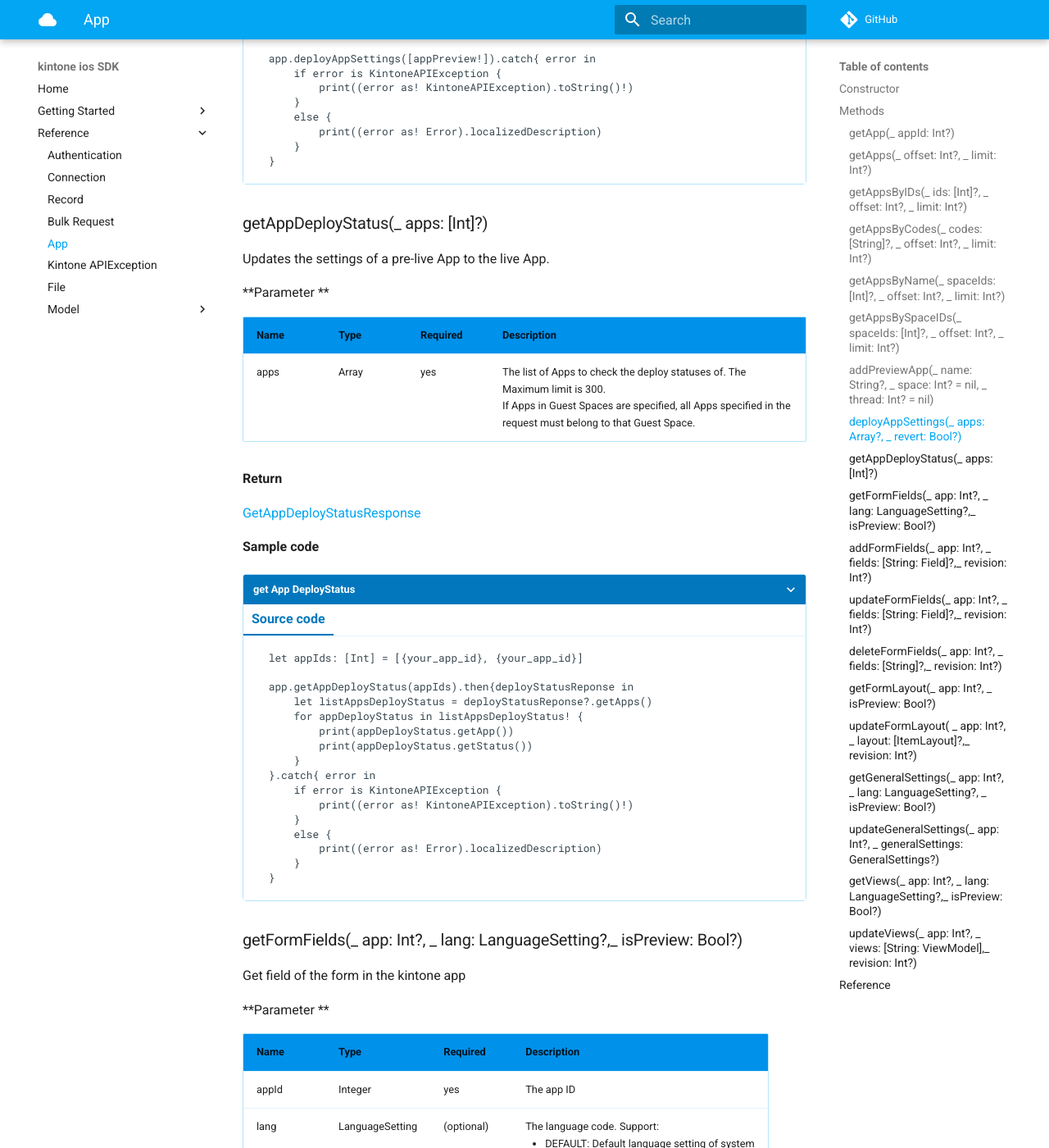
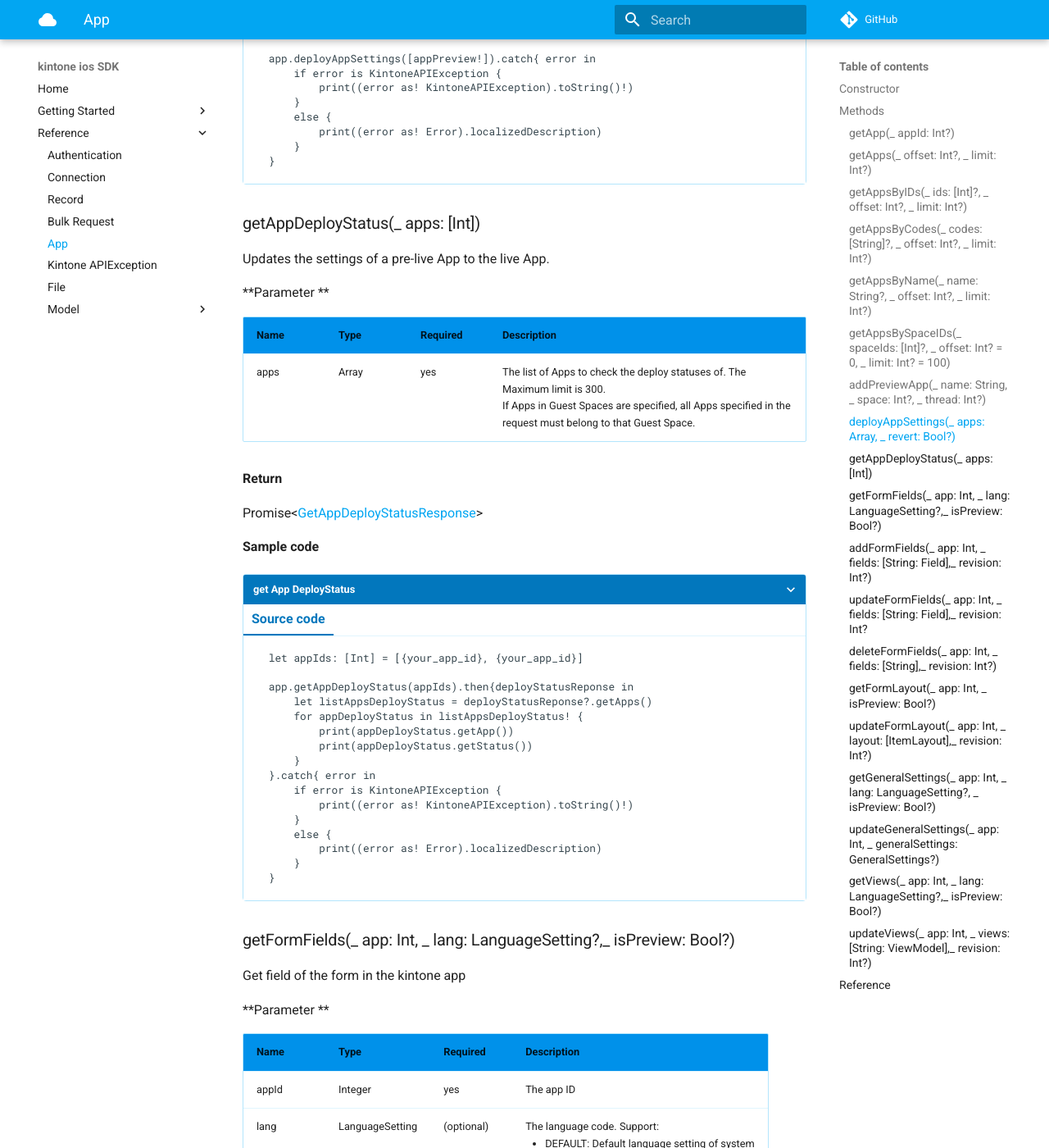
Before and after one commit to kintone-labs/kintone-ios-sdk, an MkDocs documentation site: the page built from docs/docs/reference/app.md, in a window 1280 px wide and 1400 px high, scrolled down 8881 px. Shown: the whole window at 82% size. Built offline with MkDocs 1.6.1 and Material for MkDocs 9.7.7, drawn with Linux system fonts in a browser that asks for light colours; comment, search, counter and statistics services are not loaded; old or Windows-style settings are respelled for this version of MkDocs; some of the changed text lies outside the part shown.

Commit message:
update docs

```diff
--- a/docs/docs/reference/app.md
+++ b/docs/docs/reference/app.md
@@ -56,7 +56,7 @@
 
 **Return**
 
-[AppModel](../model/app/app/app-model)
+Promise<[AppModel](../model/app/app/app-model)>
 
 **Sample code**
 
@@ -101,7 +101,7 @@
 
 **Return**
 
-List<[AppModel](../model/app/app/app-model)>
+Promise< Array<[AppModel](../model/app/app/app-model)>>
 
 **Sample code**
 
@@ -151,7 +151,7 @@
 
 **Return**
 
-List<[AppModel](../model/app/app/app-model)>
+Promise< Array<[AppModel](../model/app/app/app-model)>>
 
 **Sample code**
 
@@ -205,7 +205,7 @@
 
 **Return**
 
-List<[AppModel](../model/app/app/app-model)>
+Promise< Array<[AppModel](../model/app/app/app-model)>>
 
 **Sample code**
 
@@ -246,7 +246,7 @@
 
 </details>
 
-### getAppsByName(_ spaceIds: [Int]?, _ offset: Int?, _ limit: Int?)
+### getAppsByName(_ name: String?, _ offset: Int?, _ limit: Int?)
 
 Get multiple apps by name
 
@@ -260,7 +260,7 @@
 
 **Return**
 
-List<[AppModel](../model/app/app/app-model)>
+Promise< Array<[AppModel](../model/app/app/app-model)>>
 
 **Sample code**
 
@@ -301,7 +301,7 @@
 
 </details>
 
-### getAppsBySpaceIDs(_ spaceIds: [Int]?, _ offset: Int?, _ limit: Int?)
+### getAppsBySpaceIDs(_ spaceIds: [Int]?, _ offset: Int? = 0, _ limit: Int? = 100)
 
 Get multiple apps by space id
 
@@ -315,7 +315,7 @@
 
 **Return**
 
-List<[AppModel](../model/app/app/app-model)>
+Promise< Array<[AppModel](../model/app/app/app-model)>>
 
 **Sample code**
 
@@ -355,7 +355,7 @@
 
 </details>
 
-### addPreviewApp(_ name: String?, _ space: Int? = nil, _ thread: Int? = nil)
+### addPreviewApp(_ name: String, _ space: Int?, _ thread: Int?)
 
 Creates a preview App.
 
@@ -369,7 +369,7 @@
 
 **Return**
 
-[PreviewApp](../model/app/app/preview-app)
+Promise<[PreviewApp](../model/app/app/preview-app)>
 
 **Sample code**
 
@@ -400,7 +400,7 @@
 </details>
 
 
-### deployAppSettings(_ apps: Array<PreviewApp>?, _ revert: Bool?)
+### deployAppSettings(_ apps: Array<PreviewApp>, _ revert: Bool?)
 
 Updates the settings of a pre-live App to the live App.
 
@@ -413,7 +413,7 @@
 
 **Return**
 
-None
+Promise <Void\>
 
 **Sample code**
 
@@ -441,7 +441,7 @@
 
 </details>
 
-### getAppDeployStatus(_ apps: [Int]?)
+### getAppDeployStatus(_ apps: [Int])
 
 Updates the settings of a pre-live App to the live App.
 
@@ -453,7 +453,7 @@
 
 **Return**
 
-[GetAppDeployStatusResponse](../model/app/app/get-app-deploy-status-response)
+Promise<[GetAppDeployStatusResponse](../model/app/app/get-app-deploy-status-response)>
 
 **Sample code**
 
@@ -486,7 +486,7 @@
 </details>
 
 
-### getFormFields(_ app: Int?, _ lang: LanguageSetting?,_ isPreview: Bool?)
+### getFormFields(_ app: Int, _ lang: LanguageSetting?,_ isPreview: Bool?)
 
 Get field of the form in the kintone app
 
@@ -500,7 +500,7 @@
 
 **Return**
 
-[FormFields](../model/app/form/field/form-fields)
+Promise<[FormFields](../model/app/form/field/form-fields)>
 
 **Sample code**
 
@@ -545,7 +545,7 @@
 
 </details>
 
-### addFormFields(_ app: Int?, _ fields: [String: Field]?,_ revision: Int?)
+### addFormFields(_ app: Int, _ fields: [String: Field],_ revision: Int?)
 
 Adds fields to a form of an App.
 
@@ -559,7 +559,7 @@
 
 **Return**
 
-[BasicResponse](../model/app/basic-response)
+Promise<[BasicResponse](../model/app/basic-response)>
 
 **Sample code**
 
@@ -606,7 +606,7 @@
 
 </details>
 
-### updateFormFields(_ app: Int?, _ fields: [String: Field]?,_ revision: Int?)
+### updateFormFields(_ app: Int, _ fields: [String: Field],_ revision: Int?
 
 Updates the field settings of fields in a form of an App.
 
@@ -620,7 +620,7 @@
 
 **Return**
 
-[BasicResponse](../model/app/basic-response)
+Promise<[BasicResponse](../model/app/basic-response)>
 
 **Sample code**
 
@@ -659,7 +659,7 @@
 
 </details>
 
-### deleteFormFields(_ app: Int?, _ fields: [String]?,_ revision: Int?)
+### deleteFormFields(_ app: Int, _ fields: [String],_ revision: Int?)
 
 > Deletes fields from a form of an App.
 
@@ -673,7 +673,7 @@
 
 **Return**
 
-[BasicResponse](../model/app/basic-response)
+Promise<[BasicResponse](../model/app/basic-response)>
 
 **Sample code**
 
@@ -703,7 +703,7 @@
 
 </details>
 
-### getFormLayout(_ app: Int?, _ isPreview: Bool?)
+### getFormLayout(_ app: Int, _ isPreview: Bool?)
 
 Get the layout of form in kintone app
 
@@ -716,7 +716,7 @@
 
 **Return**
 
-[FormLayout](../model/app/form/layout/form-layout)
+Promise<[FormLayout](../model/app/form/layout/form-layout)>
 
 **Sample code**
 
@@ -759,7 +759,7 @@
 
 </details>
 
-### updateFormLayout( _ app: Int?, _ layout: [ItemLayout]?,_ revision: Int?)
+### updateFormLayout(_ app: Int, _ layout: [ItemLayout],_ revision: Int?)
 
 Updates the field layout info of a form in an App.
 
@@ -773,7 +773,7 @@
 
 **Return**
 
-[BasicResponse](../model/app/basic-response)
+Promise<[BasicResponse](../model/app/basic-response)>
 
 **Sample code**
 
@@ -866,7 +866,7 @@
 
 </details>
 
-### getGeneralSettings(_ app: Int?, _ lang: LanguageSetting?, _ isPreview: Bool?)
+### getGeneralSettings(_ app: Int, _ lang: LanguageSetting?, _ isPreview: Bool?)
 
 Gets the description, name, icon, revision and color theme of an App.
 
@@ -880,7 +880,7 @@
 
 **Return**
 
-[GeneralSettings](../model/app/general/general-settings)
+Promise<[GeneralSettings](../model/app/general/general-settings)>
 
 **Sample code**
 
@@ -928,7 +928,7 @@
 
 </details>
 
-### updateGeneralSettings(_ app: Int?, _ generalSettings: GeneralSettings?)
+### updateGeneralSettings(_ app: Int, _ generalSettings: GeneralSettings?)
 
 Updates the description, name, icon, revision and color theme of an App.
 
@@ -941,7 +941,7 @@
 
 **Return**
 
-[BasicResponse](../model/app/basic-response)
+Promise<[BasicResponse](../model/app/basic-response)>
 
 **Sample code**
 
@@ -976,7 +976,7 @@
 
 </details>
 
-### getViews(_ app: Int?, _ lang: LanguageSetting?,_ isPreview: Bool?)
+### getViews(_ app: Int, _ lang: LanguageSetting?,_ isPreview: Bool?)
 
 Gets the View settings of an App.
 
@@ -990,7 +990,7 @@
 
 **Return**
 
-[GetViewsResponse](../model/app/view/update-views-response)
+Promise<[GetViewsResponse](../model/app/view/update-views-response)>
 
 **Sample code**
 
@@ -1034,7 +1034,7 @@
 
 </details>
 
-### updateViews(_ app: Int?, _ views: [String: ViewModel],_ revision: Int?)
+### updateViews(_ app: Int, _ views: [String: ViewModel],_ revision: Int?)
 
 Updates the View settings of an App.
 
@@ -1049,7 +1049,7 @@
 
 **Return**
 
-[UpdateViewsResponse](../model/app/view/update-views-response)
+Promise<[UpdateViewsResponse](../model/app/view/update-views-response)>
 
 **Sample code**
 
```
Also changed, not shown: docs/docs/reference/bulk-request.md (+1 -1 lines), docs/docs/reference/file.md (+4 -4 lines), docs/docs/reference/record.md (+23 -23 lines).
